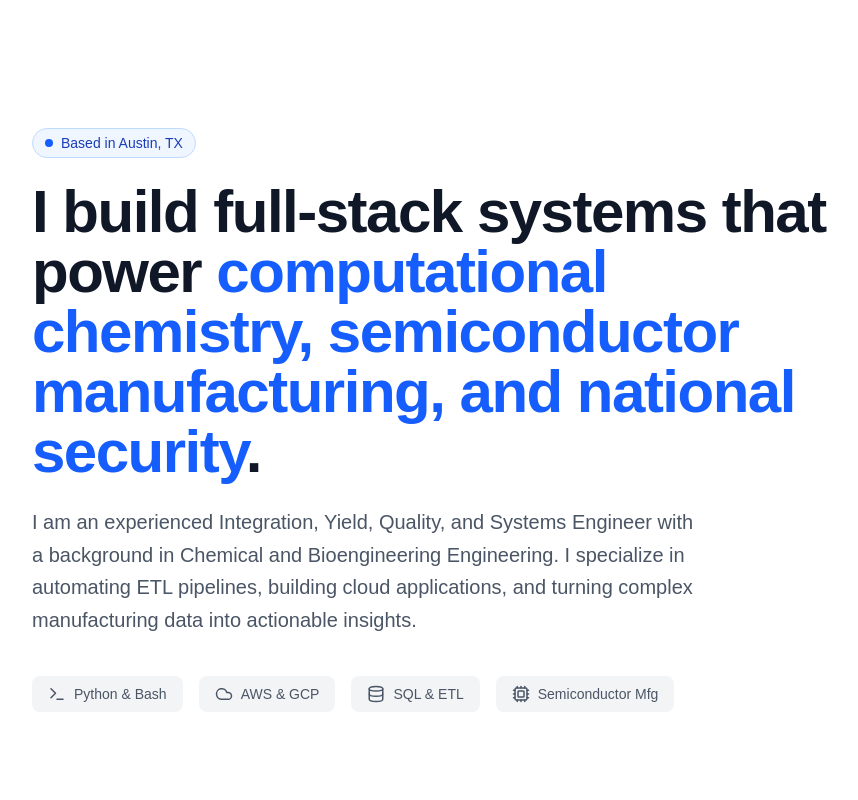
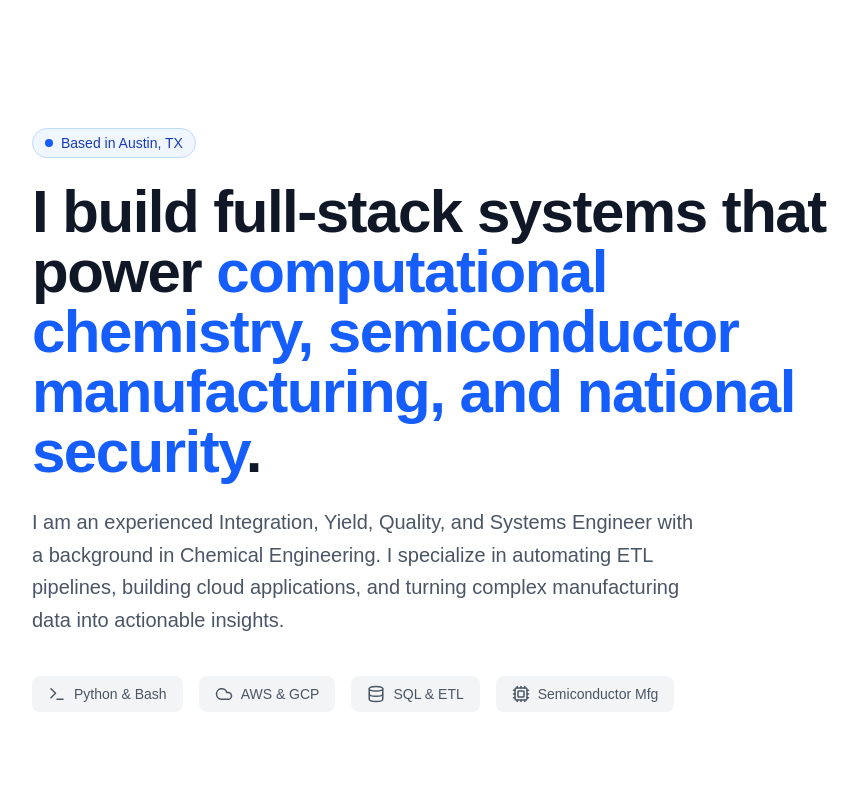
Before and after one commit to dvadi/my-portfolio, a Next.js app: page / in a window 1280 px wide. Shown: the top 800 px of the page, without its empty margins (184-1042 px from the left). Built offline with nearby package versions, Linux system fonts and the light colour scheme.

Commit message:
Correct background in Chemical Engineering

```diff
--- a/app/page.tsx
+++ b/app/page.tsx
@@ -18,7 +18,7 @@ export default function Home() {
         </h1>
 
         <p className="text-xl text-gray-600 leading-relaxed max-w-2xl mb-10">
-          I am an experienced Integration, Yield, Quality, and Systems Engineer with a background in Chemical and Bioengineering Engineering.
+          I am an experienced Integration, Yield, Quality, and Systems Engineer with a background in Chemical Engineering.
           I specialize in automating ETL pipelines, building cloud applications, and
           turning complex manufacturing data into actionable insights.
         </p>
```
